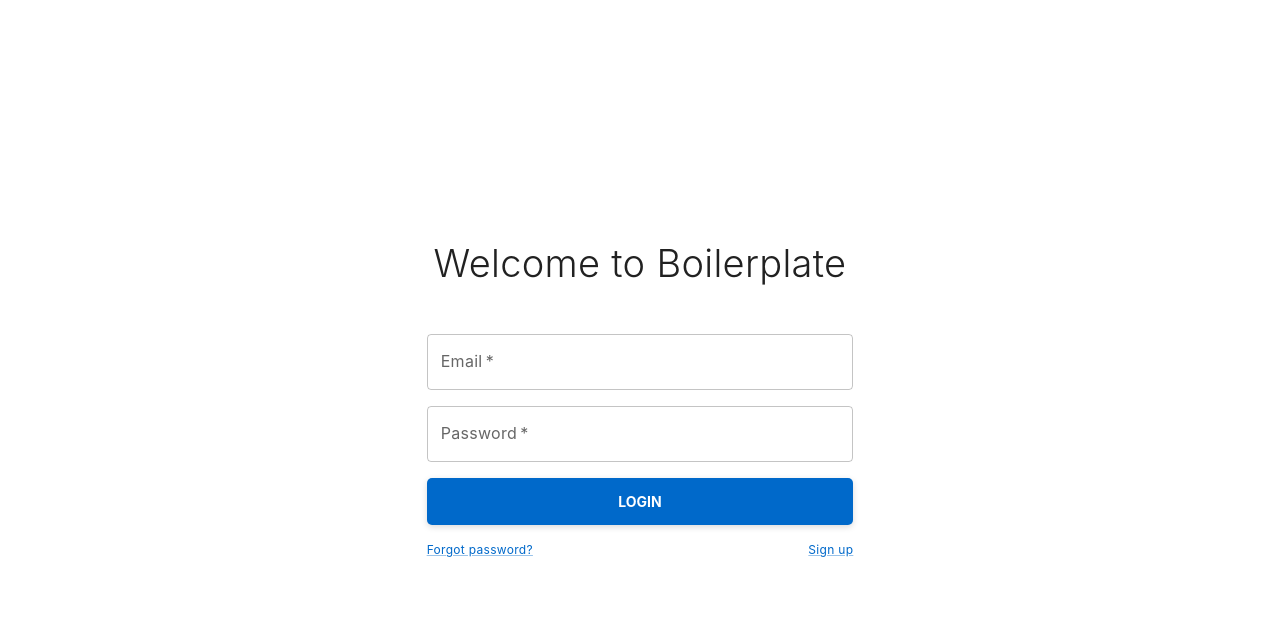
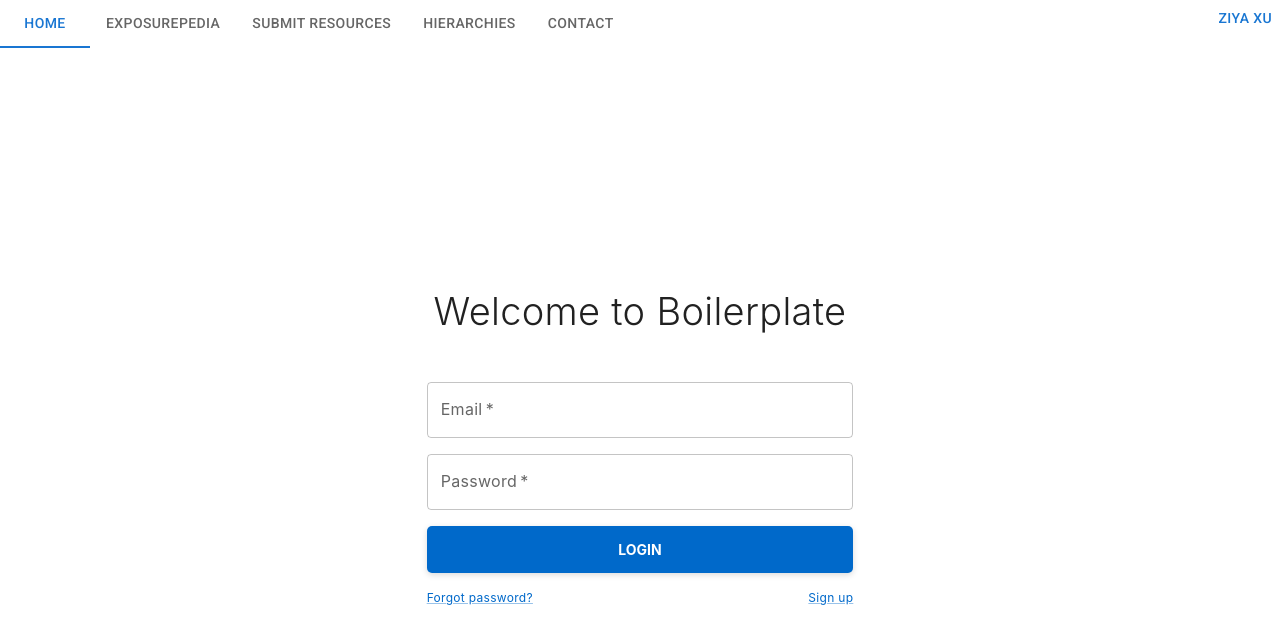
Before and after one commit to hack4impact-upenn/exposurepedia, a React (Create React App) app in the folder client/: page /login in a window 1280 px wide. Shown: the top 644 px of the page. Built offline with nearby package versions, Linux system fonts and the light colour scheme; no server answers; a web font is replaced by a local one.

Commit message:
Created Basic Nav Bar

```diff
--- a/client/src/App.tsx
+++ b/client/src/App.tsx
@@ -22,10 +22,12 @@ import EmailResetPasswordPage from './Authentication/EmailResetPasswordPage';
 import ResetPasswordPage from './Authentication/ResetPasswordPage';
 import HierarchiesPage from './Hierarchy/HierarchiesPage';
 import ViewHierarchyPage from './Hierarchy/ViewHierarchyPage';
+import NavBar from './components/NavBar';
 
 function App() {
   return (
     <div className="App">
+      <NavBar />
       <BrowserRouter>
         <Provider store={store}>
           <PersistGate loading={null} persistor={persistor}>
--- /dev/null
+++ b/client/src/components/MenuList.tsx
@@ -0,0 +1,101 @@
+import * as React from 'react';
+import Button from '@mui/material/Button';
+import ClickAwayListener from '@mui/material/ClickAwayListener';
+import Grow from '@mui/material/Grow';
+import Paper from '@mui/material/Paper';
+import Popper from '@mui/material/Popper';
+import MenuItem from '@mui/material/MenuItem';
+import MenuList from '@mui/material/MenuList';
+import Stack from '@mui/material/Stack';
+import { Link } from 'react-router-dom';
+
+export default function MenuListComposition() {
+  const [open, setOpen] = React.useState(false);
+  const anchorRef = React.useRef<HTMLButtonElement>(null);
+
+  const handleToggle = () => {
+    setOpen((prevOpen) => !prevOpen);
+    console.log('here');
+  };
+
+  const handleClose = (event: Event | React.SyntheticEvent) => {
+    if (
+      anchorRef.current &&
+      anchorRef.current.contains(event.target as HTMLElement)
+    ) {
+      return;
+    }
+
+    setOpen(false);
+  };
+
+  function handleListKeyDown(event: React.KeyboardEvent) {
+    if (event.key === 'Tab') {
+      event.preventDefault();
+      setOpen(false);
+    } else if (event.key === 'Escape') {
+      setOpen(false);
+    }
+  }
+
+  // return focus to the button when we transitioned from !open -> open
+  const prevOpen = React.useRef(open);
+  React.useEffect(() => {
+    if (prevOpen.current === true && open === false) {
+      anchorRef.current!.focus();
+    }
+
+    prevOpen.current = open;
+  }, [open]);
+
+  return (
+    <Stack direction="row" spacing={2}>
+      <div>
+        <Button
+          ref={anchorRef}
+          id="composition-button"
+          aria-controls={open ? 'composition-menu' : undefined}
+          aria-expanded={open ? 'true' : undefined}
+          aria-haspopup="true"
+          onClick={handleToggle}
+        >
+          Ziya Xu
+        </Button>
+        <Popper
+          open={open}
+          anchorEl={anchorRef.current}
+          role={undefined}
+          placement="bottom-start"
+          transition
+          disablePortal
+        >
+          {({ TransitionProps, placement }) => (
+            <Grow
+              // eslint-disable-next-line react/jsx-props-no-spreading
+              {...TransitionProps}
+              style={{
+                transformOrigin:
+                  placement === 'bottom-start' ? 'left top' : 'left bottom',
+              }}
+            >
+              <Paper>
+                <ClickAwayListener onClickAway={handleClose}>
+                  <MenuList
+                    autoFocusItem={open}
+                    id="composition-menu"
+                    aria-labelledby="composition-button"
+                    // eslint-disable-next-line react/jsx-no-bind
+                    onKeyDown={handleListKeyDown}
+                  >
+                    <MenuItem onClick={handleClose}>Admin Dashboard</MenuItem>
+                    <MenuItem onClick={handleClose}>Logout</MenuItem>
+                  </MenuList>
+                </ClickAwayListener>
+              </Paper>
+            </Grow>
+          )}
+        </Popper>
+      </div>
+    </Stack>
+  );
+}
--- /dev/null
+++ b/client/src/components/NavBar.tsx
@@ -0,0 +1,46 @@
+import * as React from 'react';
+import Box from '@mui/material/Box';
+import Tabs from '@mui/material/Tabs';
+import Tab from '@mui/material/Tab';
+import MenuListComposition from './MenuList';
+
+interface NavTabProps {
+  label?: string;
+  href?: string;
+}
+
+function NavTab(props: NavTabProps) {
+  return (
+    <Tab
+      component="a"
+      onClick={(event: React.MouseEvent<HTMLAnchorElement, MouseEvent>) => {
+        event.preventDefault();
+      }}
+      // eslint-disable-next-line react/jsx-props-no-spreading
+      {...props}
+    />
+  );
+}
+
+export default function NavBar() {
+  const [value, setValue] = React.useState(0);
+
+  const handleChange = (event: React.SyntheticEvent, newValue: number) => {
+    setValue(newValue);
+  };
+
+  return (
+    <Box
+      sx={{ width: '100%', display: 'flex', justifyContent: 'space-between' }}
+    >
+      <Tabs value={value} onChange={handleChange} aria-label="nav tabs example">
+        <NavTab label="Home" href="/home" />
+        <NavTab label="Exposurepedia" href="/trash" />
+        <NavTab label="Submit Resources" href="/spam" />
+        <NavTab label="Hierarchies" href="/hierarchies" />
+        <NavTab label="Contact" href="/contact" />
+      </Tabs>
+      <MenuListComposition />
+    </Box>
+  );
+}
```
